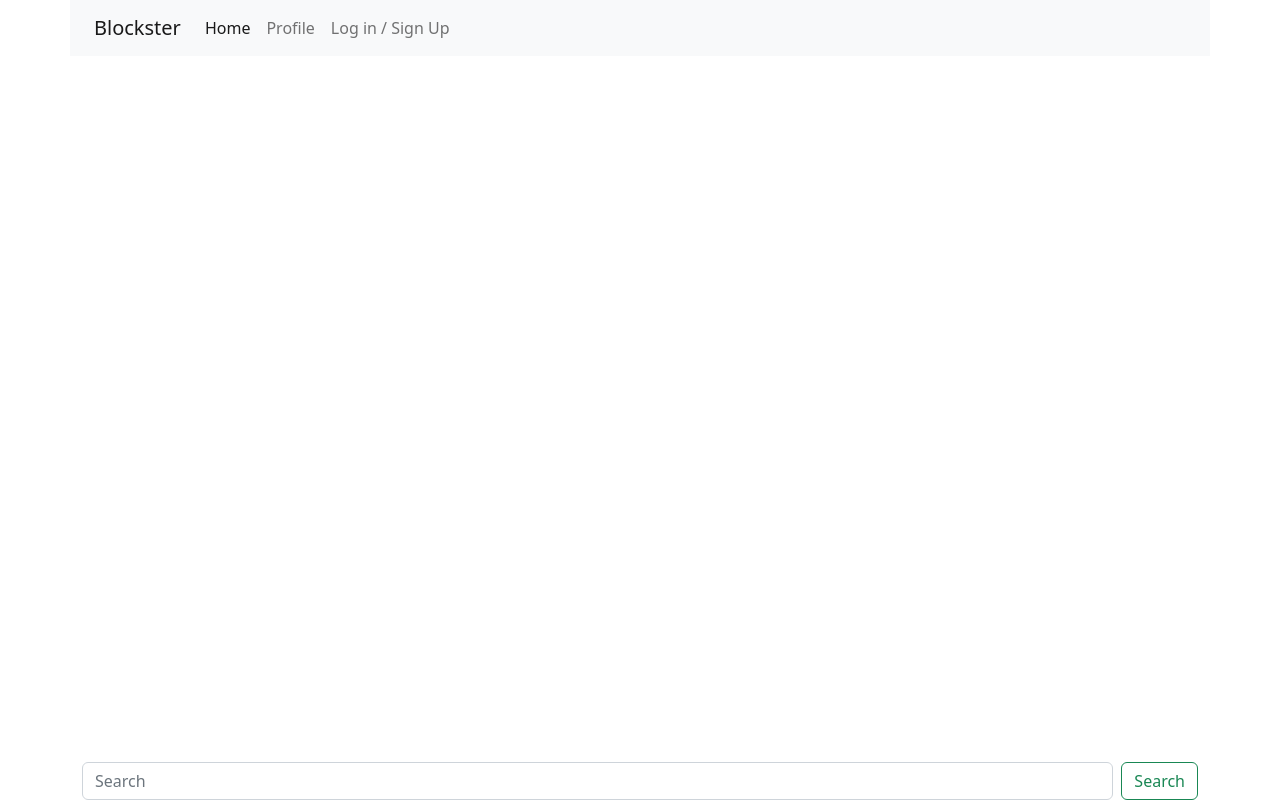
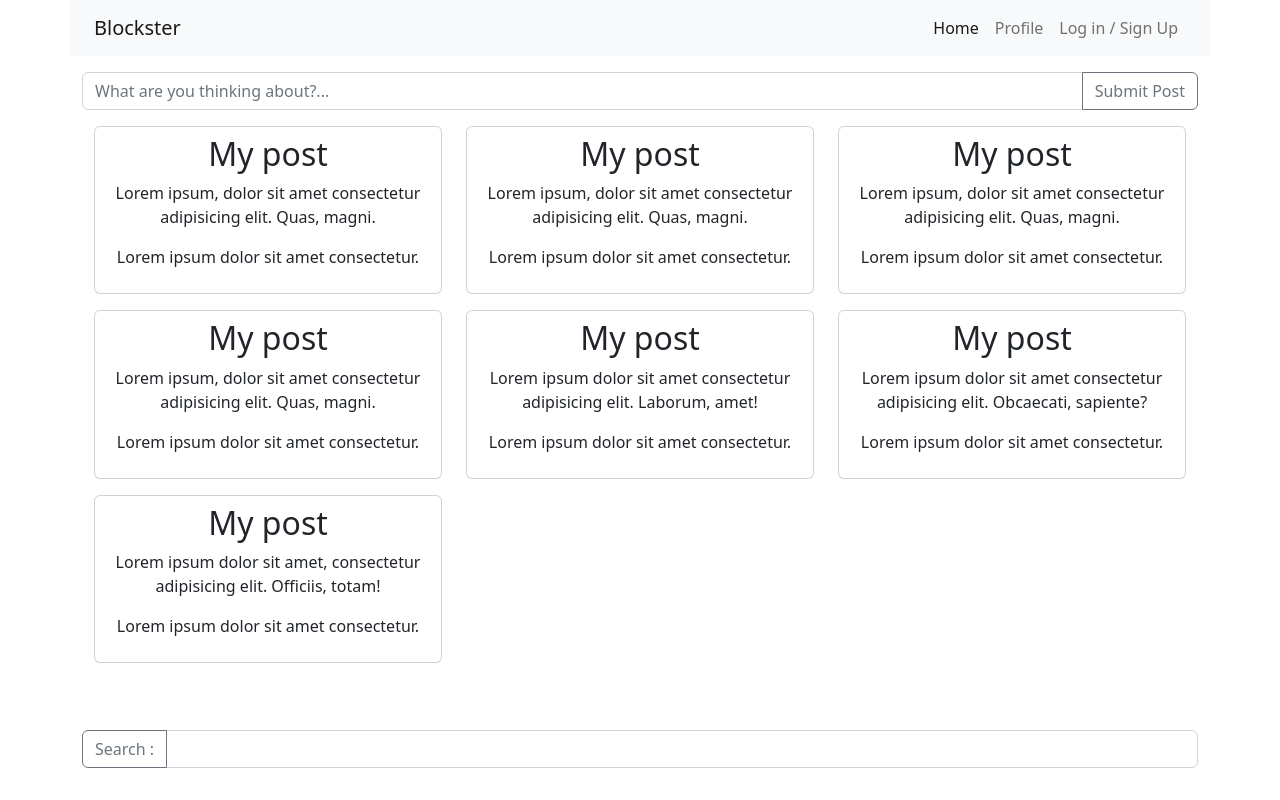
Before and after one commit to Lysaker-git/cssFrameworksCA-Noroff, a website: page index.html in a window 1280 px wide. Drawn offline with nearby package versions, Linux system fonts and the light colour scheme.

Commit message:
basics-index

```diff
--- a/index.html
+++ b/index.html
@@ -17,7 +17,7 @@
                 <span class="navbar-toggler-icon"></span>
               </button>
               <div class="collapse navbar-collapse" id="navbarSupportedContent">
-                <ul class="navbar-nav me-auto mb-2 mb-lg-0">
+                <ul class="navbar-nav ms-auto mb-2 mb-lg-0">
                   <li class="nav-item">
                     <a class="nav-link active" aria-current="page" href="#">Home</a>
                   </li>
@@ -28,22 +28,80 @@
                     <a href="log.html" class="nav-link">Log in / Sign Up</a>
                   </li>
                 </ul>
-
               </div>
             </div>
           </nav>
-
     </header>
-    <main>
-
+    <main class="container">
+        <div class="row">
+            <div class="col-12 my-3">
+                <div class="input-group">
+                    <input type="text" class="form-control" placeholder="What are you thinking about?..." aria-label="Recipient's username with two button addons">
+                    <button class="btn btn-outline-secondary" type="button">Submit Post</button>
+                  </div>
+            </div>
+        </div>
+        <div class="container text-center">
+            <div class="row row-cols-1 row-cols-sm-2 row-cols-md-3">
+              <div class="col mb-3">
+                <div class="card p-2">
+                    <h2 class="title">My post</h2>
+                    <p>Lorem ipsum, dolor sit amet consectetur adipisicing elit. Quas, magni.</p>
+                    <p>Lorem ipsum dolor sit amet consectetur.</p>
+                </div>
+              </div>
+              <div class="col mb-3">
+                <div class="card p-2">
+                    <h2 class="title">My post</h2>
+                    <p>Lorem ipsum, dolor sit amet consectetur adipisicing elit. Quas, magni.</p>
+                    <p>Lorem ipsum dolor sit amet consectetur.</p>
+                </div>
+              </div>
+              <div class="col mb-3">
+                <div class="card p-2">
+                    <h2 class="title">My post</h2>
+                    <p>Lorem ipsum, dolor sit amet consectetur adipisicing elit. Quas, magni.</p>
+                    <p>Lorem ipsum dolor sit amet consectetur.</p>
+                </div>
+              </div>
+              <div class="col mb-3">
+                <div class="card p-2">
+                    <h2 class="title">My post</h2>
+                    <p>Lorem ipsum, dolor sit amet consectetur adipisicing elit. Quas, magni.</p>
+                    <p>Lorem ipsum dolor sit amet consectetur.</p>
+                </div>
+              </div>
+              <div class="col mb-3">
+                <div class="card p-2">
+                    <h2 class="title">My post</h2>
+                    <p>Lorem ipsum dolor sit amet consectetur adipisicing elit. Laborum, amet!</p>
+                    <p>Lorem ipsum dolor sit amet consectetur.</p>
+                </div>
+              </div>
+              <div class="col mb-3">
+                <div class="card p-2">
+                    <h2 class="title">My post</h2>
+                    <p>Lorem ipsum dolor sit amet consectetur adipisicing elit. Obcaecati, sapiente?</p>
+                    <p>Lorem ipsum dolor sit amet consectetur.</p>
+                </div>
+              </div>
+              <div class="col mb-3">
+                <div class="card p-2">
+                    <h2 class="title">My post</h2>
+                    <p>Lorem ipsum dolor sit amet, consectetur adipisicing elit. Officiis, totam!</p>
+                    <p>Lorem ipsum dolor sit amet consectetur.</p>
+                </div>
+              </div>
+            </div>
+          </div>
     </main>
-    <footer class="container fixed-bottom">
+    <footer class="container fixed-bottom py-3">
         <div class="row">
             <div class="col-12">
-                <form class="d-flex" role="search">
-                  <input class="form-control me-2" type="search" placeholder="Search" aria-label="Search">
-                  <button class="btn btn-outline-success" type="submit">Search</button>
-                </form>
+                <div class="input-group mb-3">
+                    <button class="btn btn-outline-secondary" type="button" id="button-addon1">Search :</button>
+                    <input type="text" class="form-control" placeholder="" aria-label="Example text with button addon" aria-describedby="button-addon1">
+                </div>
             </div>
       </div>
     </footer>
--- a/styles/scss/index.scss
+++ b/styles/scss/index.scss
@@ -1,3 +1,7 @@
 @import "variables"; /* /src/scss/_variables.scss */
 @import "../../node_modules/bootstrap/scss/bootstrap";
 @import "../../node_modules/bootstrap/scss/functions";
+
+.card > p {
+    max-width: 350px;
+}
```
Also changed, not shown: styles/css/index.css, 1 other file.
